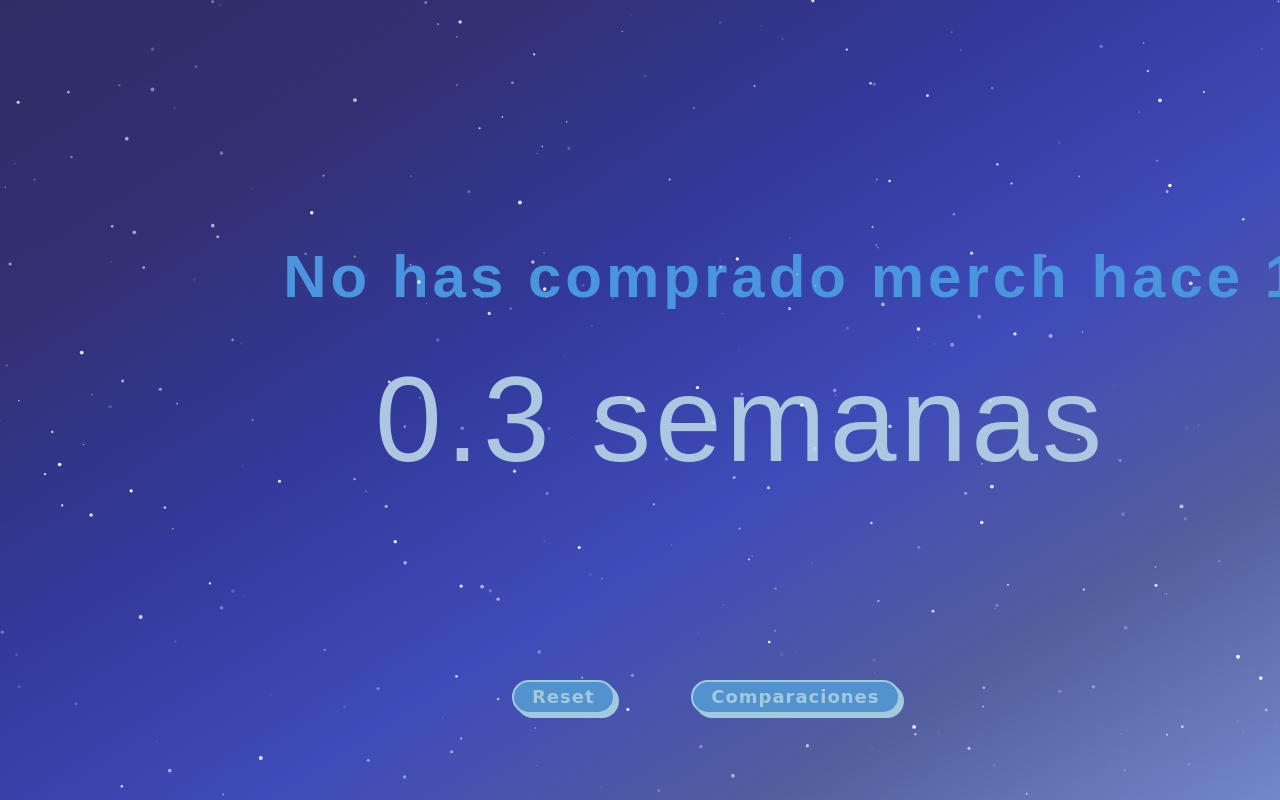
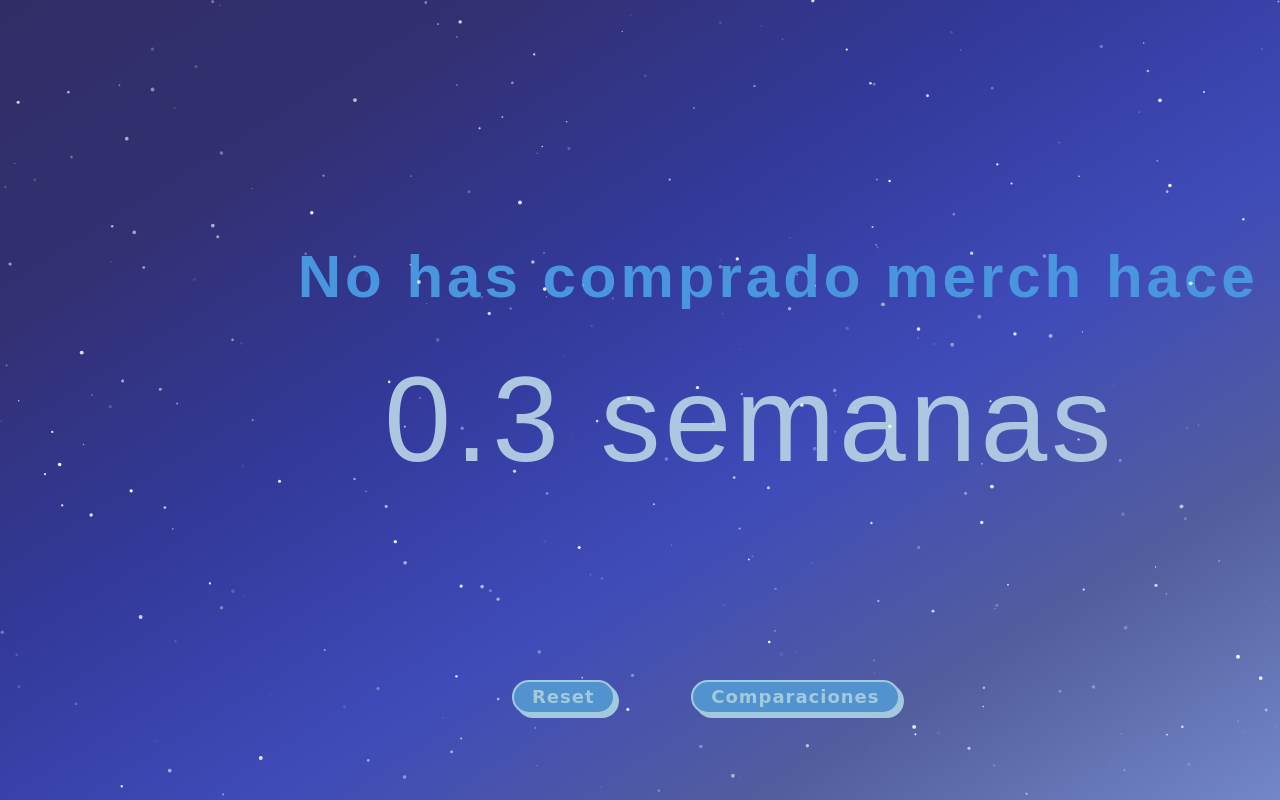
Before and after one commit to jdpradab/contador, a plain HTML site: page index.html in a window 1280 px wide. Shown: the top 800 px of the page. Drawn offline with nearby package versions, Linux system fonts and the light colour scheme.

Commit message:
Update index.html

```diff
--- a/index.html
+++ b/index.html
@@ -8,7 +8,7 @@
 <body>
 
   <div class="contadord" id="contenedorDiv">
-    <h1 class="tc">No has comprado merch hace 1</h1>
+    <h1 class="tc">No has comprado merch hace </h1>
     <div class="contador" id="contador"></div>
   </div>
 
```
